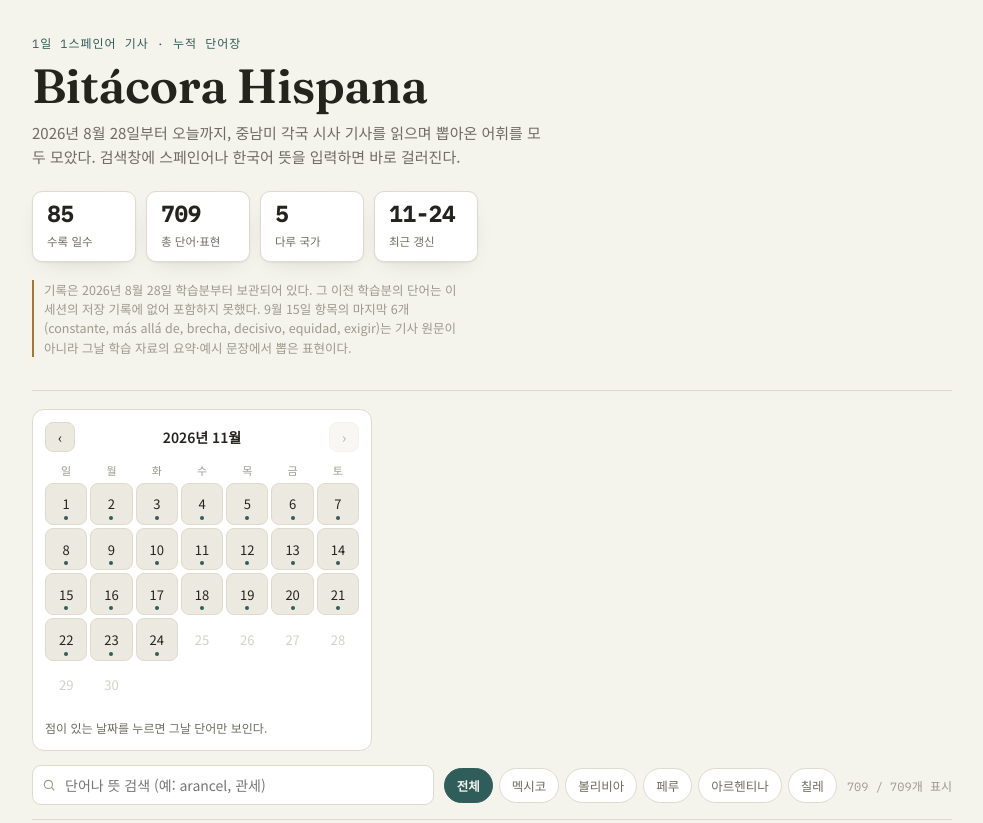
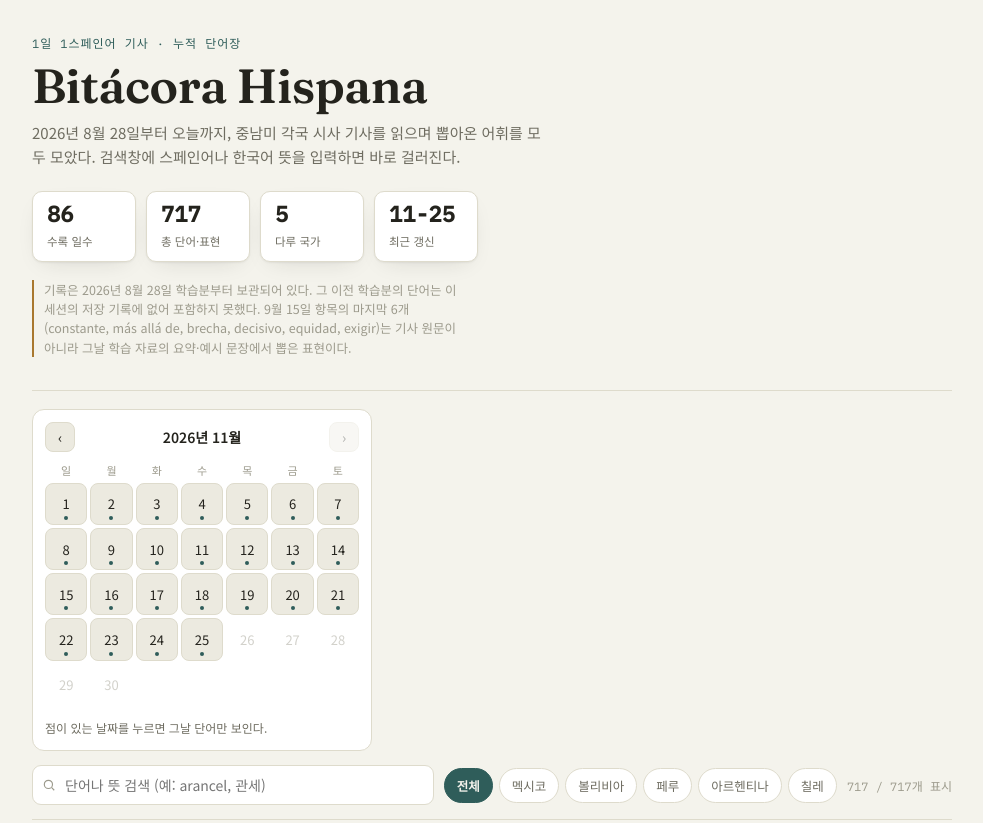
Before and after one commit to gilsy02/Bitacora-hispana, a plain HTML site: page index.html in a window 1280 px wide. Shown: the top 823 px of the page, without its empty margins (148-1131 px from the left). Drawn offline with Linux system fonts and the light colour scheme.

Commit message:
Add 2026-11-25 vocabulary
Co-Authored-By: Claude Opus 5.5 <noreply@anthropic.com>
Claude-Session: https://claude.ai/code/session_01XxmwwLAWsRNxxPibnosZa3

```diff
--- a/index.html
+++ b/index.html
@@ -1297,6 +1297,16 @@ const DATA = [
   {es:"trillón de pies cúbicos (TCF)", pos:"명사구(남성)", ko:"조 입방피트(TCF)", ex:"El pozo tiene un potencial de entre 2 y 4 trillones de pies cúbicos.", exKo:"그 유정의 잠재량은 2조~4조 입방피트다."},
   {es:"seguridad energética", pos:"명사구(여성)", ko:"에너지 안보", ex:"La seguridad energética del país no puede politizarse.", exKo:"나라의 에너지 안보는 정치화될 수 없다."},
   {es:"acción ambiental precautoria", pos:"명사구(여성)", ko:"환경 예방 소송", ex:"La Defensoría del Pueblo promovió una acción ambiental precautoria en enero de 2026.", exKo:"옴부즈맨청은 2026년 1월 환경 예방 소송을 제기했다."}
+]},
+{date:"2026-11-25", country:"mx", countryName:"멕시코", cat:"경제·관광(치와와주 와인 산업의 국제 수상과 와인 관광)", title:"Chihuahua sorprende a la industria mundial del vino", source:"El Universal, 2026-11-24", words:[
+  {es:"vitivinicultura", pos:"명사(여성)", ko:"포도 재배·와인 양조업", ex:"La vitivinicultura en Chihuahua creció en un tiempo récord.", exKo:"치와와주의 포도 재배·와인 양조업은 기록적으로 짧은 기간에 성장했다."},
+  {es:"viñedo", pos:"명사(남성)", ko:"포도밭, 포도원", ex:"Los viñedos rebasan los 1,500 metros sobre el nivel del mar.", exKo:"그 포도밭들은 해발 1,500미터를 넘는다."},
+  {es:"consolidarse como (기사: se consolida)", pos:"재귀동사 구문", ko:"~로 자리를 굳히다", ex:"Chihuahua se consolida como referente vitivinícola de México.", exKo:"치와와주는 멕시코 와인 산업의 기준으로 자리를 굳히고 있다."},
+  {es:"edificar (기사: ha edificado)", pos:"동사(타동사)", ko:"세우다, 구축하다", ex:"Los empresarios han edificado una industria con carácter propio.", exKo:"기업인들은 고유한 개성을 지닌 산업을 구축했다."},
+  {es:"apuesta audaz", pos:"명사구(여성)", ko:"과감한 도전(직역: 대담한 내기)", ex:"Lo que parecía una apuesta audaz en el desierto hoy es una realidad.", exKo:"사막에서 과감한 도전처럼 보였던 일이 오늘날 현실이 되었다."},
+  {es:"ensamble", pos:"명사(남성)", ko:"(와인) 블렌드, 여러 품종을 섞은 와인", ex:"Origen es un ensamble de Cabernet Sauvignon, Syrah y Malbec.", exKo:"오리헨은 카베르네 소비뇽, 시라, 말벡의 블렌드다."},
+  {es:"cosechar preseas (기사: ha cosechado)", pos:"동사구", ko:"메달을 거두다(직역: 메달을 수확하다)", ex:"El viñedo 3 Ríos ha cosechado preseas de plata.", exKo:"3 리오스 포도원은 은메달을 거두었다."},
+  {es:"enoturismo", pos:"명사(남성)", ko:"와인 관광", ex:"La Victoria es uno de los proyectos de enoturismo de mayor crecimiento.", exKo:"라 빅토리아는 가장 빠르게 성장하는 와인 관광 사업 중 하나다."}
 ]}
 ];
 
```
